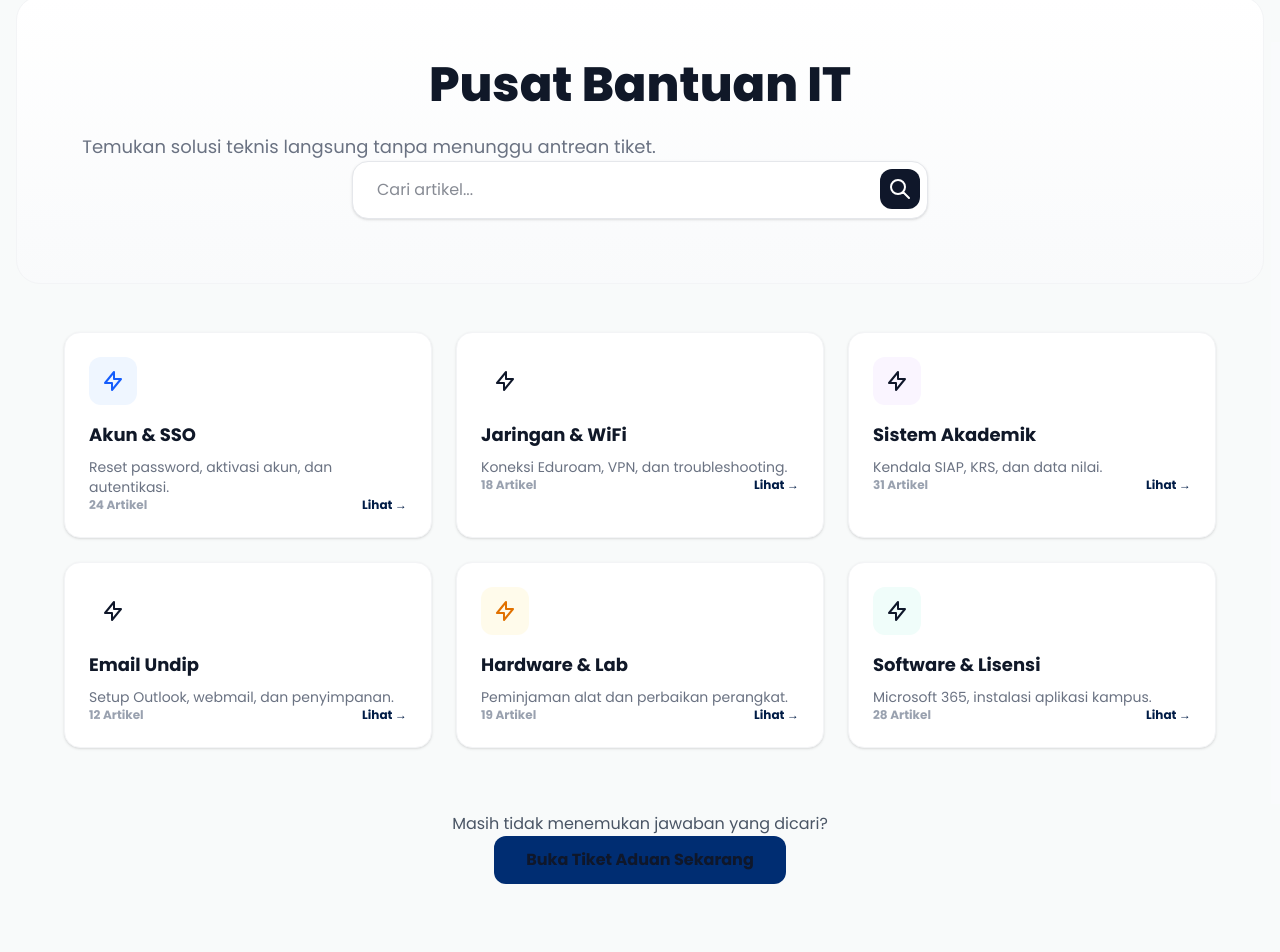
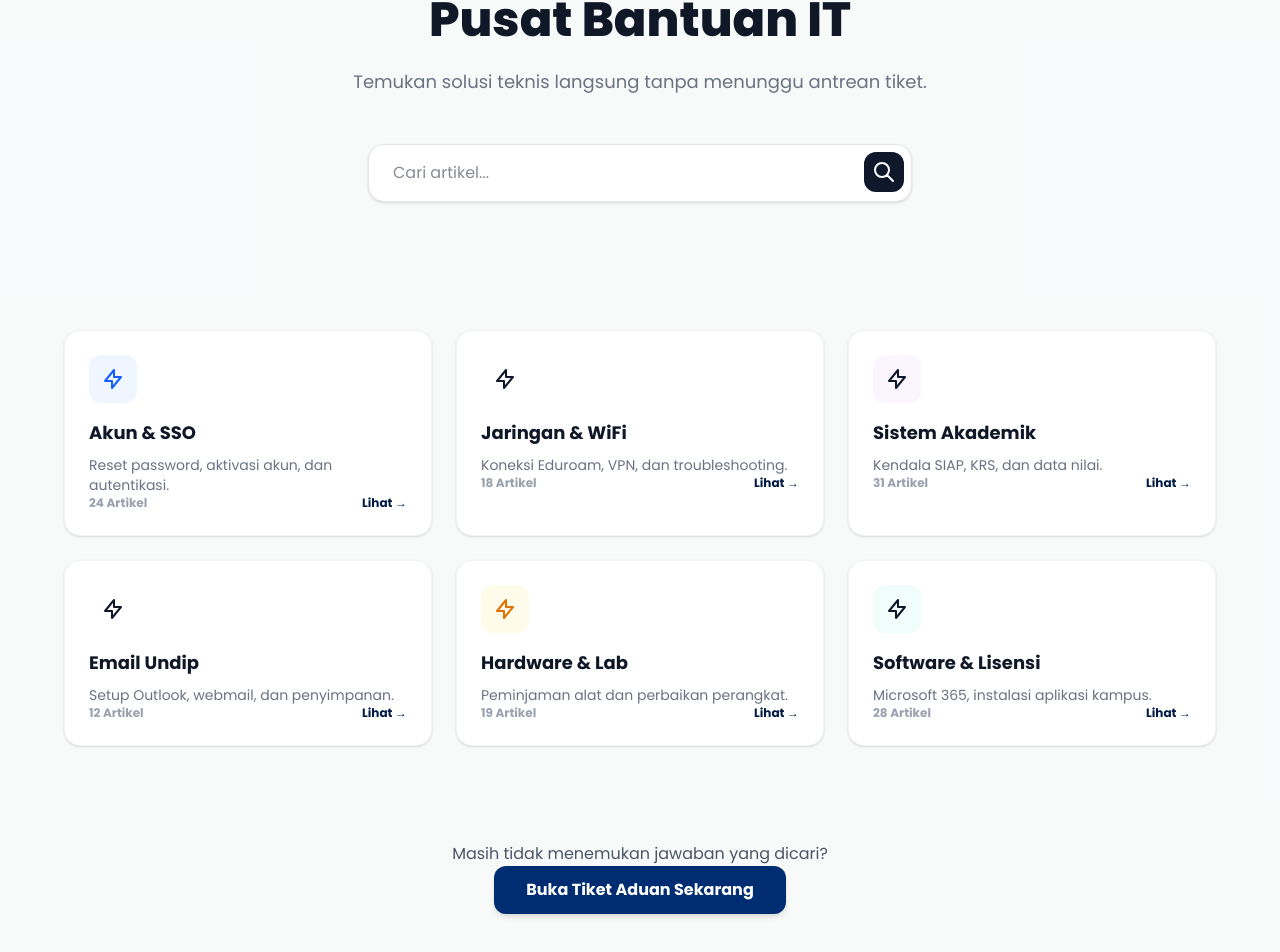
Before and after one commit to rositadwiahyani/helpdesk-it, a Next.js app: page /knowledgebase in a window 1280 px wide. Shown: the part 213-1165 px from the top of the page. Built offline with nearby package versions, Linux system fonts and the light colour scheme; sample sign-in values are in the browser's storage.

Commit message:
Update knowledge base layout dan styling

```diff
--- a/src/components/Knowledgebase.tsx
+++ b/src/components/Knowledgebase.tsx
@@ -14,28 +14,30 @@ const CATEGORIES = [
 export default function Knowledgebase() {
   return (
     <div className="w-full pb-12">
-      {/* HERO SECTION - Tetap kita pertahankan tapi dipercantik */}
-      <section className="relative bg-gradient-to-b from-white to-gray-50 rounded-3xl p-8 md:p-16 mb-12 border border-gray-100 text-center">
-        <h1 className="text-4xl md:text-5xl font-extrabold text-gray-900 mb-6">Pusat Bantuan IT</h1>
-        <p className="text-gray-500 text-lg mb-8 max-w-xl mx-auto">
+      {/* HERO SECTION - Hanya heading dan deskripsi */}
+      <section className="relative text-center mb-12 flex flex-col items-center justify-center">
+        <h1 className="text-4xl md:text-5xl font-extrabold text-gray-900 mb-6 text-center">Pusat Bantuan IT</h1>
+        <p className="text-gray-500 text-lg mb-8 max-w-xl mx-auto text-center">
           Temukan solusi teknis langsung tanpa menunggu antrean tiket.
         </p>
+      </section>
 
-        {/* Search Bar yang lebih clean */}
-        <div className="relative max-w-xl mx-auto">
+      {/* SEARCH BAR - Terpisah dengan spasi besar ke bawah */}
+      <section className="relative mb-32 flex justify-center">
+        <div className="relative max-w-xl w-full px-4">
           <input
             type="text"
             placeholder="Cari artikel..."
             className="w-full p-4 pl-6 pr-16 bg-white border border-gray-200 rounded-2xl shadow-sm focus:ring-2 focus:ring-[var(--gold)] outline-none"
           />
-          <button className="absolute right-2 top-2 p-2 bg-[var(--ink)] text-white rounded-xl">
+          <button className="absolute right-6 top-2 p-2 bg-[var(--ink)] text-white rounded-xl">
             <svg className="w-6 h-6" fill="none" stroke="currentColor" viewBox="0 0 24 24"><path strokeLinecap="round" strokeLinejoin="round" strokeWidth={2} d="M21 21l-6-6m2-5a7 7 0 11-14 0 7 7 0 0114 0z"/></svg>
           </button>
         </div>
       </section>
 
       {/* GRID KATEGORI (Data Driven) */}
-      <section className="max-w-6xl mx-auto">
+      <section className="max-w-6xl mx-auto mt-20">
         <div className="grid grid-cols-1 md:grid-cols-2 lg:grid-cols-3 gap-6">
           {CATEGORIES.map((cat, idx) => (
             <Link href={`/knowledgebase/${cat.slug}`} key={idx} className="bg-white p-6 rounded-2xl border border-gray-100 shadow-sm hover:shadow-xl hover:border-[var(--gold)] transition-all group">
@@ -55,10 +57,10 @@ export default function Knowledgebase() {
       </section>
 
       {/* CTA SECTION */}
-      <section className="mt-16 text-center">
-        <p className="text-gray-600 mb-4">Masih tidak menemukan jawaban yang dicari?</p>
-        <Link href="/ticket" className="inline-block px-8 py-3 bg-[var(--gold)] text-white font-bold rounded-xl hover:bg-[var(--gold-dim)] transition-colors">
-          Buka Tiket Aduan Sekarang
+      <section className="mt-24 text-center">
+        <p className="text-gray-600 mb-6">Masih tidak menemukan jawaban yang dicari?</p>
+        <Link href="/ticket" className="inline-block px-8 py-3 bg-[var(--gold)] text-white font-bold rounded-xl hover:bg-[var(--gold-dim)] transition-colors shadow-md hover:shadow-lg">
+          <span className="text-white">Buka Tiket Aduan Sekarang</span>
         </Link>
       </section>
     </div>
```
